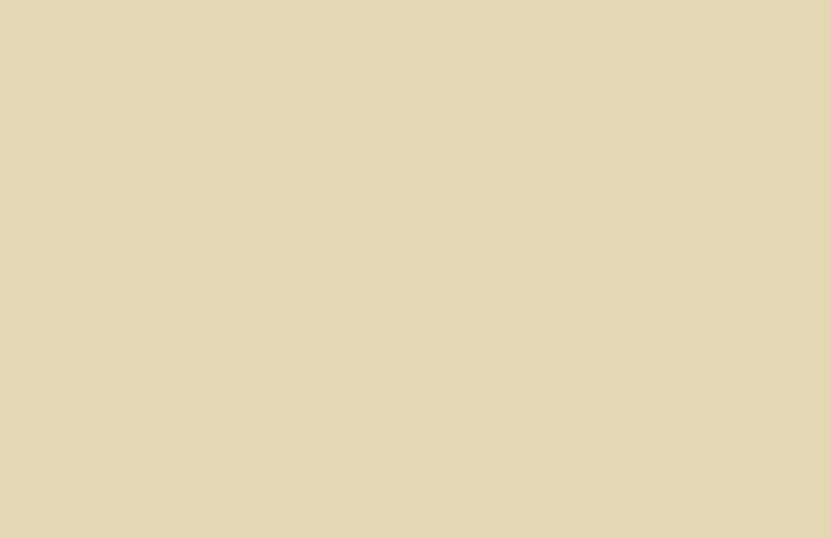
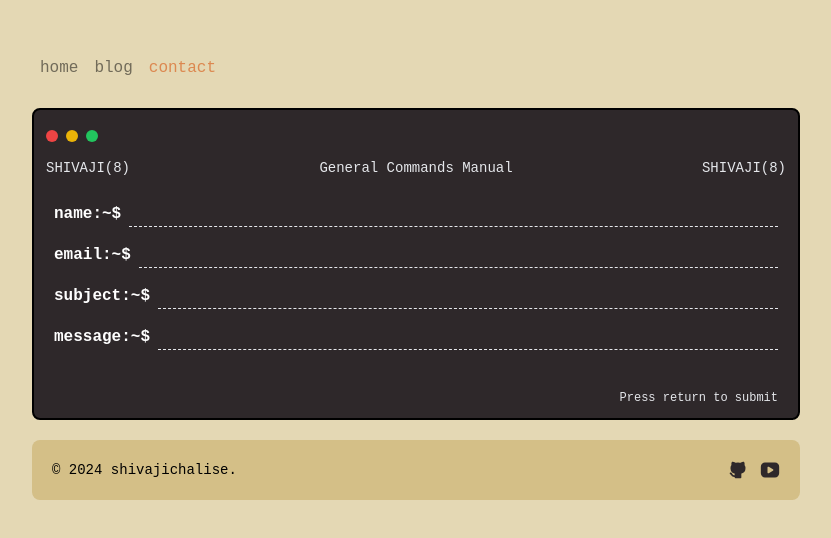
Before and after one commit to shivajichalise/v2.shivajichalise, a React (Vite) app: page /contact in a window 1280 px wide. Before the commit this address had no page. Shown: the top 538 px of the page, without its empty margins (224-1055 px from the left). Built offline with nearby package versions, Linux system fonts and the light colour scheme; a web font is replaced by a local one.

Commit message:
adding contact form

```diff
--- a/src/App.tsx
+++ b/src/App.tsx
@@ -3,6 +3,8 @@ import Home from "./pages/Home";
 import Blog from "./pages/Blog";
 import BlogPost from "./pages/BlogPost";
 import { Routes, Route } from "react-router-dom";
+import Contact from "./pages/Contact";
+import ThankYou from "./pages/ThankYou";
 
 const App = () => {
   return (
@@ -14,6 +16,14 @@ const App = () => {
           <Route index element={<Blog />} />
           <Route path=":markdown" element={<BlogPost />} />
         </Route>
+
+        <Route path="/contact">
+          <Route index element={<Contact />} />
+        </Route>
+
+        <Route path="/thankyou">
+          <Route index element={<ThankYou />} />
+        </Route>
       </Routes>
     </div>
   );
--- /dev/null
+++ b/src/assets/markdowns/thank-you.md
@@ -0,0 +1,8 @@
+## Success (200)
+
+Thank you for messaging me.
+
+I'll get back to you ASAP.
+
+- [Return to the Homepage](/)
+- [Browse shivaji's Blog](/blog)
--- /dev/null
+++ b/src/components/ContactForm.tsx
@@ -0,0 +1,53 @@
+import InputText from "./InputText";
+import { useEffect, useRef } from "react";
+
+const ContactForm = () => {
+  const formRef = useRef<HTMLFormElement>(null);
+
+  const handleFormSubmit = () => {
+    const form = formRef.current;
+    if (form) {
+      form.submit();
+    }
+  };
+
+  useEffect(() => {
+    const handleKeyPress = (event: KeyboardEvent) => {
+      if (event.key === "Enter") {
+        handleFormSubmit();
+      }
+    };
+
+    document.addEventListener("keydown", handleKeyPress);
+
+    return () => {
+      document.removeEventListener("keydown", handleKeyPress);
+    };
+  }, []);
+
+  return (
+    <div>
+      <form
+        action="https://formsubmit.co/cab19e22779f3925476f30c67edeee2c"
+        method="POST"
+        ref={formRef}
+      >
+        <InputText name="name" />
+        <InputText type="email" name="email" />
+        <InputText name="subject" />
+        <InputText name="message" />
+        <input type="hidden" name="_captcha" value="false" />
+        <input
+          type="hidden"
+          name="_next"
+          value="https://shivajichalise.com.np/thankyou"
+        />
+      </form>
+      <div className="flex justify-end items-center mt-10">
+        <p className="text-xs font-thin">Press return to submit</p>
+      </div>
+    </div>
+  );
+};
+
+export default ContactForm;
--- /dev/null
+++ b/src/components/InputText.tsx
@@ -0,0 +1,21 @@
+import InputTextProps from "../types/InputTextProps";
+import PromptProps from "../types/PromptProps";
+
+const Prompt = ({ label }: PromptProps) => {
+  return <span className="text-white font-semibold mr-2">{label}:~$</span>;
+};
+
+const InputText = ({ name, type }: InputTextProps) => {
+  return (
+    <div className="mt-4 flex">
+      <Prompt label={name} />
+      <input
+        type={type ?? "text"}
+        name={name}
+        className="outline-none shadow-none p-0 m-0 bg-transparent border-b border-dashed w-full"
+      />
+    </div>
+  );
+};
+
+export default InputText;
--- a/src/components/Navbar.tsx
+++ b/src/components/Navbar.tsx
@@ -19,6 +19,14 @@ const Navbar = () => {
       >
         blog
       </NavLink>
+      <NavLink
+        to="/contact"
+        className={({ isActive }) =>
+          `m-2 ${isActive ? "text-secondary" : "opacity-50"}`
+        }
+      >
+        contact
+      </NavLink>
     </nav>
   );
 };
--- /dev/null
+++ b/src/pages/Contact.tsx
@@ -0,0 +1,16 @@
+import Navbar from "../components/Navbar";
+import Terminal from "../components/Terminal";
+import Footer from "../components/Footer";
+import ContactForm from "../components/ContactForm.tsx";
+
+const Contact = () => {
+  return (
+    <div>
+      <Navbar />
+      <Terminal type={"contact"} content={<ContactForm />} />
+      <Footer />
+    </div>
+  );
+};
+
+export default Contact;
--- /dev/null
+++ b/src/pages/ThankYou.tsx
@@ -0,0 +1,27 @@
+import Navbar from "../components/Navbar";
+import Terminal from "../components/Terminal";
+import Footer from "../components/Footer";
+import Md from "../components/Md";
+import { useState, useEffect } from "react";
+
+const ThankYou = () => {
+  const [post, setPost] = useState("");
+
+  useEffect(() => {
+    import(`../assets/markdowns/thank-you.md`).then((res) =>
+      fetch(res.default)
+        .then((response) => response.text())
+        .then((response) => setPost(response)),
+    );
+  }, []);
+
+  return (
+    <div className="">
+      <Navbar />
+      <Terminal type={"blog"} content={<Md markdown={post} />} />
+      <Footer />
+    </div>
+  );
+};
+
+export default ThankYou;
--- /dev/null
+++ b/src/types/InputTextProps.ts
@@ -0,0 +1,4 @@
+export default interface InputTextProps {
+  type?: string;
+  name: string;
+}
--- /dev/null
+++ b/src/types/PromptProps.ts
@@ -0,0 +1,3 @@
+export default interface PromptProps {
+  label: string;
+}
--- a/src/types/TerminalProps.ts
+++ b/src/types/TerminalProps.ts
@@ -9,6 +9,10 @@ type TerminalProps =
   | {
       type: "blog";
       content: ReactNode;
+    }
+  | {
+      type: "contact";
+      content: ReactNode;
     };
 
 export default TerminalProps;
```
